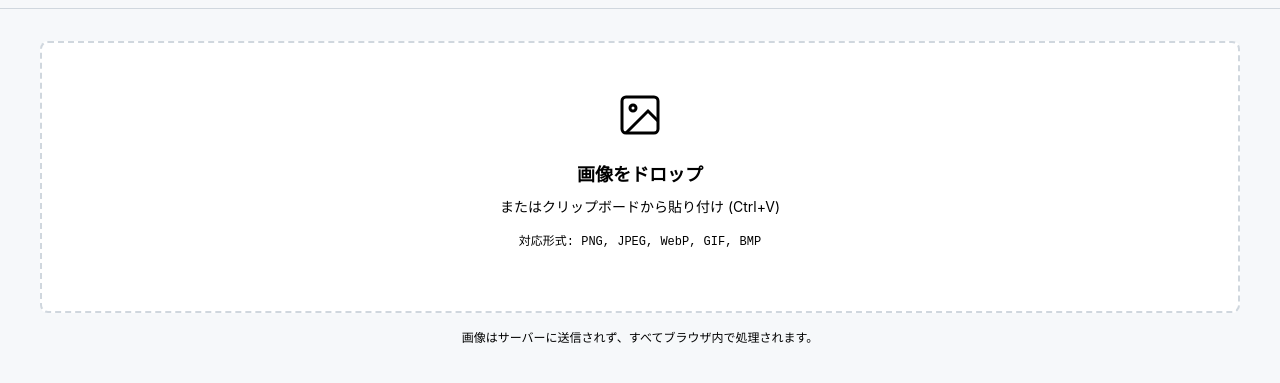
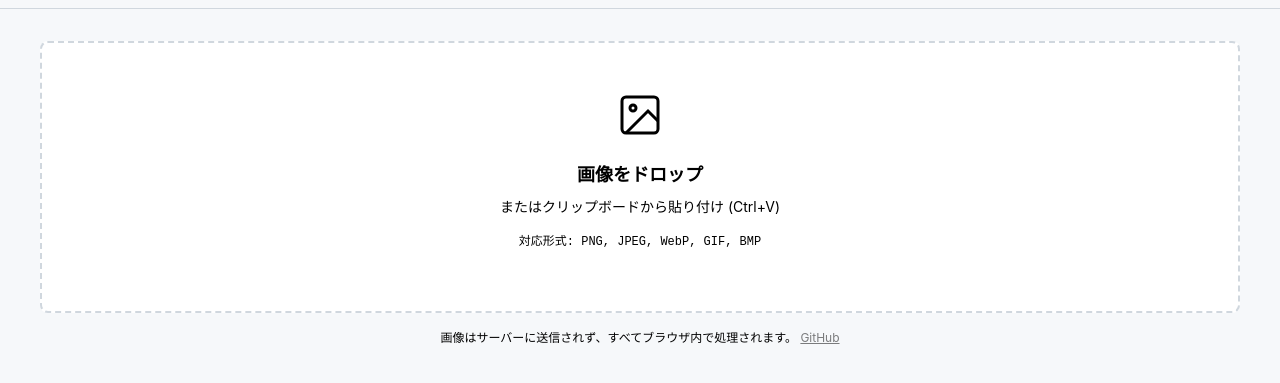
Before and after one commit to kuwa2005/image-cropper, a website: page index.html in a window 1280 px wide. Shown: the part 47-430 px from the top of the page. Drawn offline with Linux system fonts and the light colour scheme.

Commit message:
feat: GitHubリポジトリへのリンクを追加

```diff
--- a/index.html
+++ b/index.html
@@ -749,7 +749,7 @@
         </div>
         <button class="btn btn-outline" id="btn-copy">クリップボードにコピー</button>
       </div>
-      <p style="text-align:center; font-size:var(--text-xs); color:var(--text); margin-top:var(--space-4);">画像はサーバーに送信されず、すべてブラウザ内で処理されます。</p>
+      <p style="text-align:center; font-size:var(--text-xs); color:var(--text); margin-top:var(--space-4);">画像はサーバーに送信されず、すべてブラウザ内で処理されます。 <a href="https://github.com/kuwa2005/image-cropper" target="_blank" rel="noopener noreferrer" style="color:var(--text); opacity:0.5;">GitHub</a></p>
     </div>
   </main>
 
```
Also changed, not shown: README.md (added).
